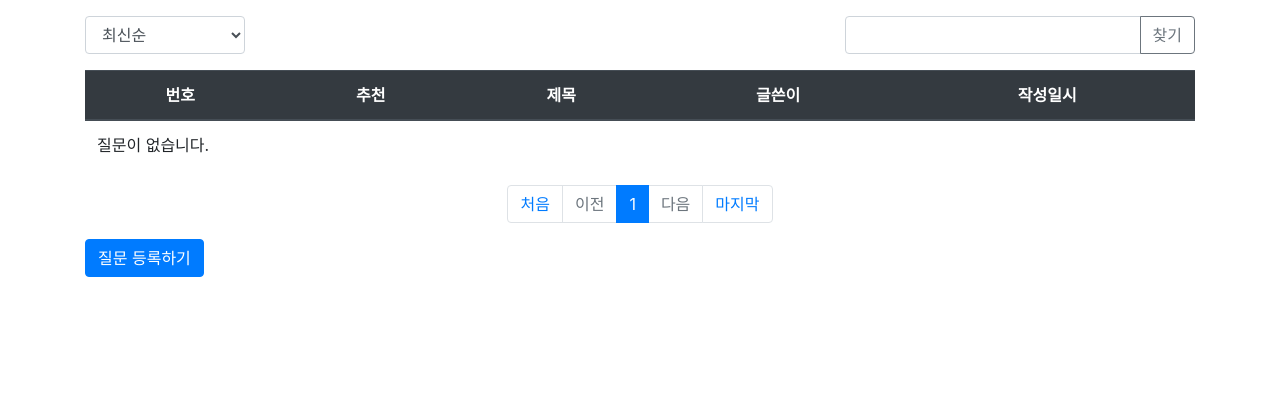
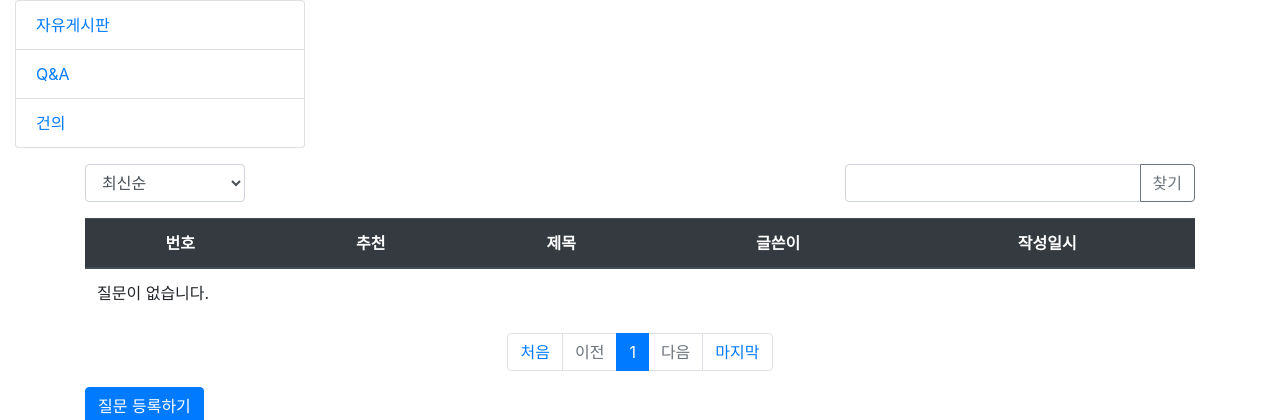
Before and after one commit to yujongyeop/django_study, a Django app: page / in a window 1280 px wide. Shown: the part 57-477 px from the top of the page. Run offline with Django 4.2, Linux system fonts and the light colour scheme; data that the repository does not hold is empty; parts of the project's set-up code (start-up, migrations or seed data) failed here and were passed over; some libraries are stand-ins or nearby versions.

Commit message:
사이드바 추가중

```diff
--- a/templates/base.html
+++ b/templates/base.html
@@ -14,6 +14,7 @@
 <body>
 
 {% include "navbar.html" %}
+{% include "sidebar.html" %}
 <!-- 기본 템플릿 안에 삽입될 내용 Start -->
 {% block content %}
 {% endblock %}
--- /dev/null
+++ b/templates/sidebar.html
@@ -0,0 +1,9 @@
+<div class="col-md-3">
+    <div class="panel panel-info">
+        <ul class="list-group">
+            <li class="list-group-item"><a href="#">자유게시판</a></li>
+            <li class="list-group-item"><a href="#">Q&A</a></li>
+            <li class="list-group-item"><a href="#">건의</a></li>
+        </ul>
+    </div>
+</div>
```
